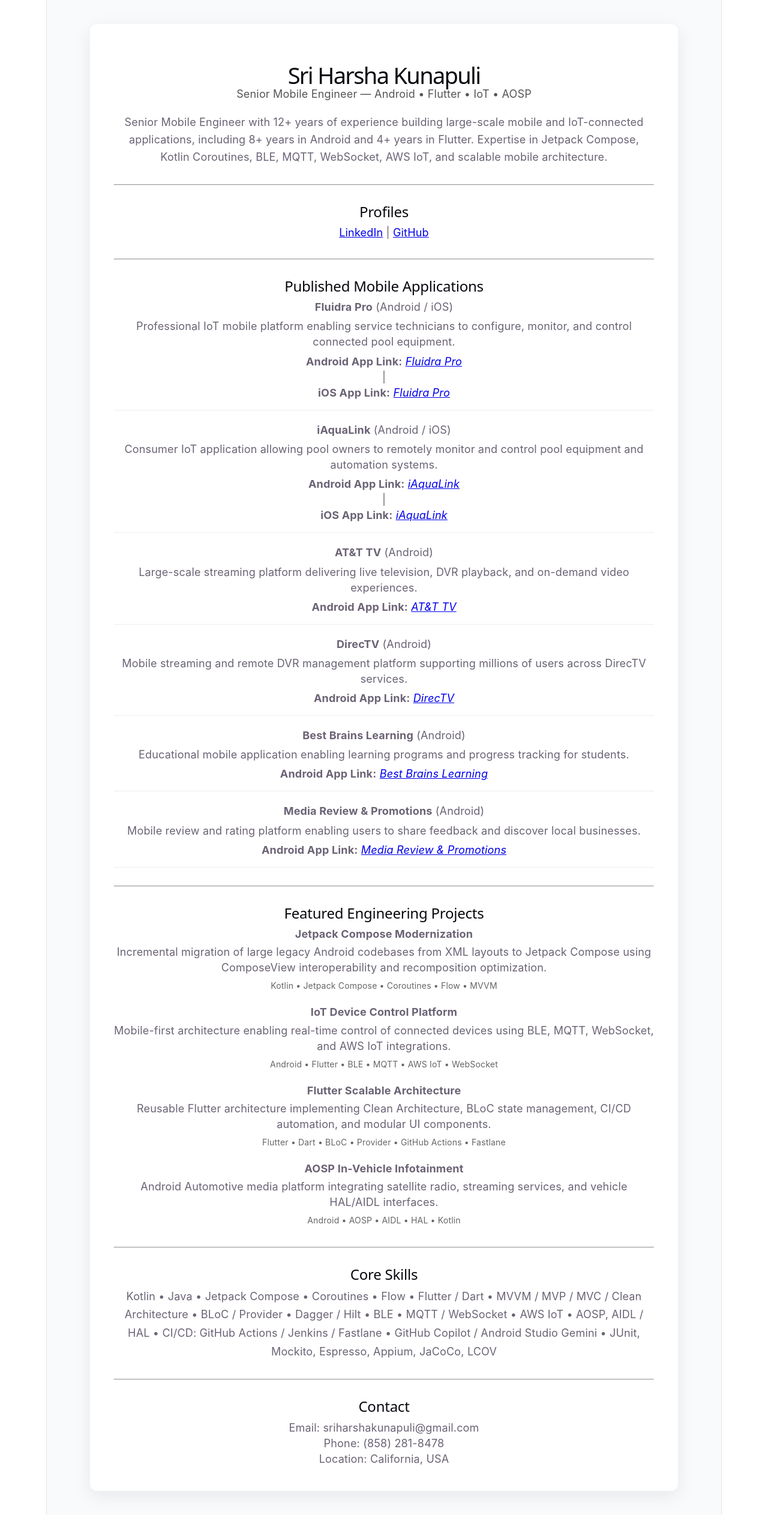
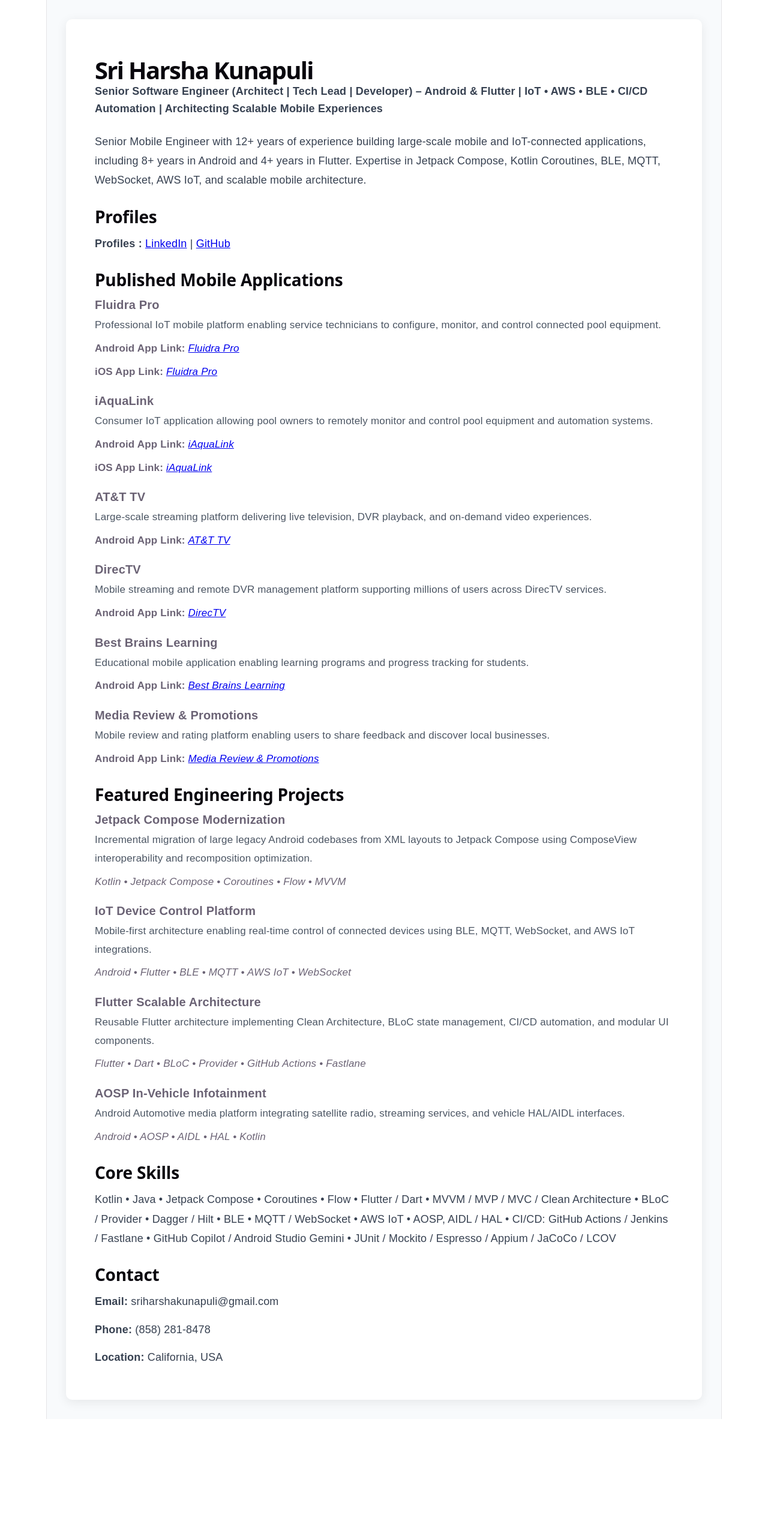
Before and after one commit to sriharshakunapuli/sriharshakunapuli.github.io, a React (Vite) app: page / in a window 1280 px wide. Shown: the whole page at 60% size. After the commit the page ends 2365 px from the top, so only its background shows below. Built offline with nearby package versions, Linux system fonts and the light colour scheme.

Commit message:
Update portfolio content V4

```diff
--- a/src/App.jsx
+++ b/src/App.jsx
@@ -1,9 +1,9 @@
 export default function SriPortfolioWebsite() {
-
   const profile = {
     name: "Sri Harsha Kunapuli",
     title: "Senior Mobile Engineer",
-    subtitle: "Android • Flutter • IoT • AOSP",
+    subtitle:
+      "Senior Software Engineer (Architect | Tech Lead | Developer) – Android & Flutter | IoT • AWS • BLE • CI/CD Automation | Architecting Scalable Mobile Experiences",
     summary:
       "Senior Mobile Engineer with 12+ years of experience building large-scale mobile and IoT-connected applications, including 8+ years in Android and 4+ years in Flutter. Expertise in Jetpack Compose, Kotlin Coroutines, BLE, MQTT, WebSocket, AWS IoT, and scalable mobile architecture.",
     email: "sriharshakunapuli@gmail.com",
@@ -15,25 +15,22 @@
   };
 
   const publishedApps = [
-
     {
       name: "Fluidra Pro",
       platform: "Android / iOS",
       description:
         "Professional IoT mobile platform enabling service technicians to configure, monitor, and control connected pool equipment.",
       android: "https://play.google.com/store/apps/details?id=com.zodiac.fluidrapro",
-      ios: "https://apps.apple.com/us/app/fluidra-pro/id1538621105"
+      ios: "https://apps.apple.com/us/app/fluidra-pro/id1538621105",
     },
-
     {
       name: "iAquaLink",
       platform: "Android / iOS",
       description:
         "Consumer IoT application allowing pool owners to remotely monitor and control pool equipment and automation systems.",
       android: "https://play.google.com/store/apps/details?id=com.zodiac.iaqualink",
-      ios: "https://apps.apple.com/us/app/iaqualink/id443059509"
+      ios: "https://apps.apple.com/us/app/iaqualink/id443059509",
     },
-
     {
       name: "AT&T TV",
       platform: "Android",
@@ -41,7 +38,6 @@
         "Large-scale streaming platform delivering live television, DVR playback, and on-demand video experiences.",
       android: "https://play.google.com/store/apps/details?id=com.att.tv",
     },
-
     {
       name: "DirecTV",
       platform: "Android",
@@ -49,7 +45,6 @@
         "Mobile streaming and remote DVR management platform supporting millions of users across DirecTV services.",
       android: "https://play.google.com/store/apps/details?id=com.directv.navigator",
     },
-
     {
       name: "Best Brains Learning",
       platform: "Android",
@@ -57,19 +52,16 @@
         "Educational mobile application enabling learning programs and progress tracking for students.",
       android: "https://play.google.com/store/apps/details?id=com.edu.bestbrains",
     },
-
     {
       name: "Media Review & Promotions",
       platform: "Android",
       description:
         "Mobile review and rating platform enabling users to share feedback and discover local businesses.",
       android: "https://play.google.com/store/apps/details?id=com.review.legend",
-    }
-
+    },
   ];
 
   const projects = [
-
     {
       name: "Jetpack Compose Modernization",
       description:
@@ -77,7 +69,6 @@
       stack: "Kotlin • Jetpack Compose • Coroutines • Flow • MVVM",
       link: "#",
     },
-
     {
       name: "IoT Device Control Platform",
       description:
@@ -85,7 +76,6 @@
       stack: "Android • Flutter • BLE • MQTT • AWS IoT • WebSocket",
       link: "#",
     },
-
     {
       name: "Flutter Scalable Architecture",
       description:
@@ -93,15 +83,13 @@
       stack: "Flutter • Dart • BLoC • Provider • GitHub Actions • Fastlane",
       link: "#",
     },
-
     {
       name: "AOSP In-Vehicle Infotainment",
       description:
         "Android Automotive media platform integrating satellite radio, streaming services, and vehicle HAL/AIDL interfaces.",
       stack: "Android • AOSP • AIDL • HAL • Kotlin",
       link: "#",
-    }
-
+    },
   ];
 
   const skills = [
@@ -120,69 +108,108 @@
     "AOSP, AIDL / HAL",
     "CI/CD: GitHub Actions / Jenkins / Fastlane",
     "GitHub Copilot / Android Studio Gemini",
-    "JUnit, Mockito, Espresso, Appium, JaCoCo, LCOV"
+    "JUnit / Mockito / Espresso / Appium / JaCoCo / LCOV",
   ];
 
+  const pageStyle = {
+    fontFamily: "Arial, sans-serif",
+    backgroundColor: "#f8fafc",
+    padding: "32px",
+  };
+
+  const containerStyle = {
+    maxWidth: "1000px",
+    margin: "0 auto",
+    backgroundColor: "#ffffff",
+    padding: "40px 48px",
+    borderRadius: "10px",
+    boxShadow: "0 4px 18px rgba(0,0,0,0.08)",
+    textAlign: "left",
+  };
+
+  const nameStyle = {
+    fontSize: "40px",
+    fontWeight: "700",
+    marginBottom: "8px",
+    textAlign: "left",
+  };
+
+  const subtitleStyle = {
+    fontSize: "18px",
+    fontWeight: "600",
+    color: "#374151",
+    lineHeight: "1.6",
+    marginBottom: "24px",
+    textAlign: "left",
+  };
+
+  const sectionTitleStyle = {
+    fontSize: "28px",
+    fontWeight: "700",
+    marginTop: "28px",
+    marginBottom: "12px",
+    textAlign: "left",
+  };
+
+  const paragraphStyle = {
+    fontSize: "18px",
+    lineHeight: "1.8",
+    color: "#374151",
+    textAlign: "left",
+    marginBottom: "14px",
+  };
+
+  const itemTitleStyle = {
+    fontSize: "20px",
+    fontWeight: "700",
+    marginBottom: "6px",
+    textAlign: "left",
+  };
+
+  const itemDescriptionStyle = {
+    fontSize: "17px",
+    lineHeight: "1.8",
+    color: "#4b5563",
+    textAlign: "left",
+    marginBottom: "8px",
+  };
+
+  const linkLineStyle = {
+    fontSize: "17px",
+    lineHeight: "1.8",
+    textAlign: "left",
+    marginBottom: "8px",
+  };
+
   return (
-    <div style={{
-      fontFamily: "Inter, Arial",
-      background:"#f8fafc",
-      padding:"40px"
-    }}>
+    <div style={pageStyle}>
+      <div style={containerStyle}>
+        <h1 style={nameStyle}>{profile.name}</h1>
 
-    <div style={{
-      maxWidth:"900px",
-      margin:"auto",
-      background:"white",
-      padding:"40px",
-      borderRadius:"12px",
-      boxShadow:"0 8px 30px rgba(0,0,0,0.08)"
-    }}>
+        <div style={subtitleStyle}>{profile.subtitle}</div>
 
-      <h1 style={{fontSize:"38px", marginBottom:"6px"}}>
-        {profile.name}
-      </h1>
+        <p style={paragraphStyle}>{profile.summary}</p>
 
-      <p style={{color:"#555", marginBottom:"20px"}}>
-        {profile.title} — {profile.subtitle}
-      </p>
-
-      <p style={{lineHeight:"1.6"}}>
-        {profile.summary}
-      </p>
-
-      <hr style={{margin:"30px 0"}} />
-
-      <h2>Profiles</h2>
-
-      <p>
+        <h2 style={sectionTitleStyle}>Profiles</h2>
+        <p style={paragraphStyle}>
+          <b>Profiles :</b>{" "}
           <a href={profile.linkedin} target="_blank" rel="noreferrer">
             LinkedIn
-        </a>{" | "}
+          </a>{" "}
+          |{" "}
           <a href={profile.github} target="_blank" rel="noreferrer">
             GitHub
           </a>
         </p>
 
-      <hr style={{margin:"30px 0"}} />
-
-      <h2>Published Mobile Applications</h2>
-
-      {publishedApps.map(app => (
-        <div key={app.name} style={{
-          marginBottom:"20px",
-          paddingBottom:"15px",
-          borderBottom:"1px solid #eee"
-        }}>
-
-          <b>{app.name}</b> ({app.platform})
-
-          <p style={{margin:"6px 0"}}>
-            {app.description}
-          </p>
+        <h2 style={sectionTitleStyle}>Published Mobile Applications</h2>
+        {publishedApps.map((app) => (
+          <div key={app.name} style={{ marginBottom: "20px" }}>
+            <div style={itemTitleStyle}>{app.name}</div>
+            <div style={itemDescriptionStyle}>{app.description}</div>
 
             {app.android && (
-            <p>
+              <p style={linkLineStyle}>
                 <b>Android App Link:</b>{" "}
                 <i>
                   <a href={app.android} target="_blank" rel="noreferrer">
@@ -193,9 +220,7 @@
             )}
 
             {app.ios && (
-            <>
-              {" | "}
-              <p>
+              <p style={linkLineStyle}>
                 <b>iOS App Link:</b>{" "}
                 <i>
                   <a href={app.ios} target="_blank" rel="noreferrer">
@@ -203,51 +228,34 @@
                   </a>
                 </i>
               </p>
-            </>
             )}
-
           </div>
         ))}
 
-      <hr style={{margin:"30px 0"}} />
-
-      <h2>Featured Engineering Projects</h2>
-
-      {projects.map(project => (
-        <div key={project.name} style={{marginBottom:"18px"}}>
-
-          <b>{project.name}</b>
-
-          <p style={{margin:"4px 0"}}>
-            {project.description}
+        <h2 style={sectionTitleStyle}>Featured Engineering Projects</h2>
+        {projects.map((project) => (
+          <div key={project.name} style={{ marginBottom: "20px" }}>
+            <div style={itemTitleStyle}>{project.name}</div>
+            <div style={itemDescriptionStyle}>{project.description}</div>
+            <p style={linkLineStyle}>
+              <i>{project.stack}</i>
             </p>
-
-          <p style={{
-            fontSize:"14px",
-            color:"#666"
-          }}>
-            {project.stack}
-          </p>
-
           </div>
         ))}
 
-      <hr style={{margin:"30px 0"}} />
+        <h2 style={sectionTitleStyle}>Core Skills</h2>
+        <p style={paragraphStyle}>{skills.join(" • ")}</p>
 
-      <h2>Core Skills</h2>
-
-      <p style={{lineHeight:"1.7"}}>
-        {skills.join(" • ")}
+        <h2 style={sectionTitleStyle}>Contact</h2>
+        <p style={paragraphStyle}>
+          <b>Email:</b> {profile.email}
         </p>
-
-      <hr style={{margin:"30px 0"}} />
-
-      <h2>Contact</h2>
-
-      <p>Email: {profile.email}</p>
-      <p>Phone: {profile.phone}</p>
-      <p>Location: {profile.location}</p>
-
+        <p style={paragraphStyle}>
+          <b>Phone:</b> {profile.phone}
+        </p>
+        <p style={paragraphStyle}>
+          <b>Location:</b> {profile.location}
+        </p>
       </div>
     </div>
   );
```
Lines whose indentation alone changed are shown as unchanged.
